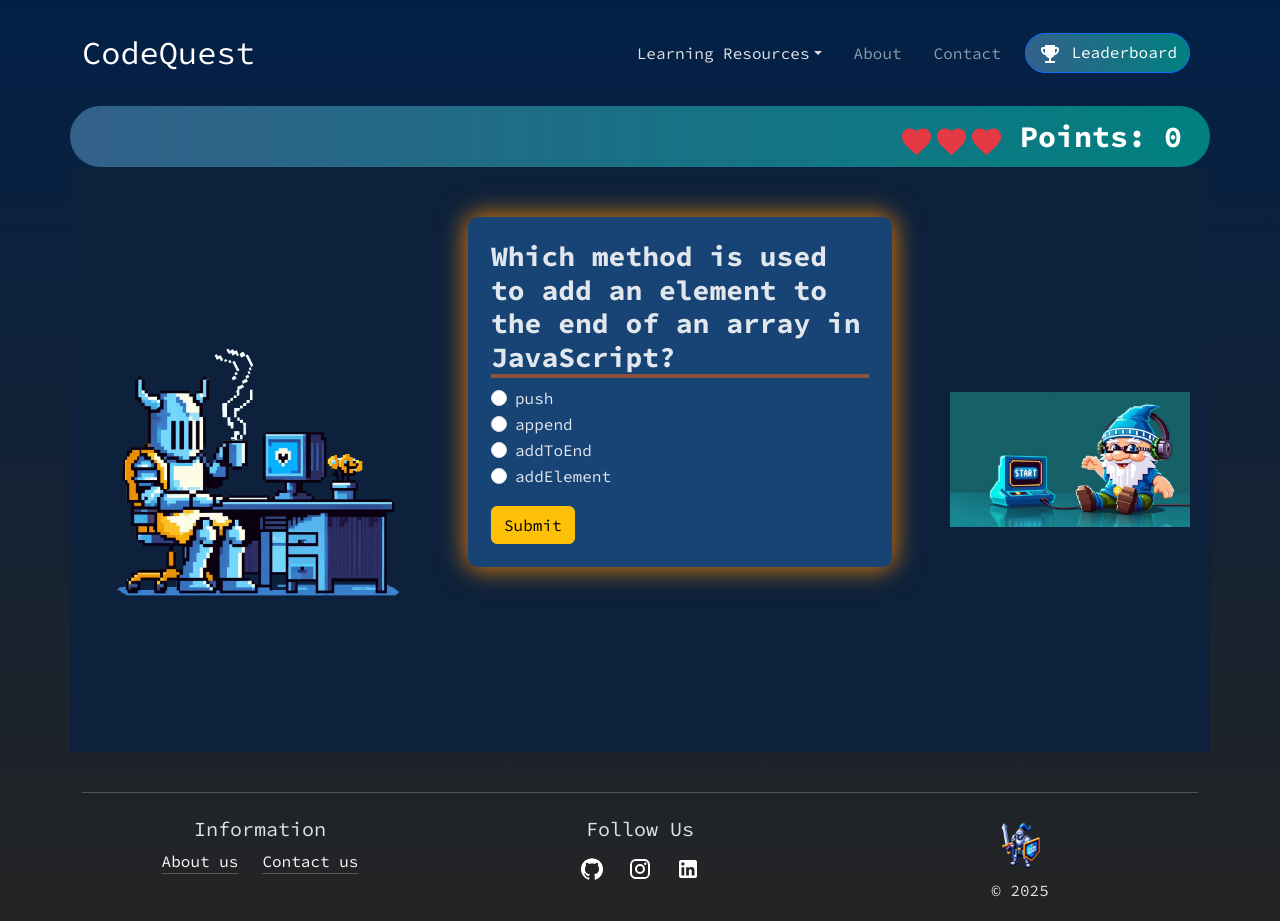
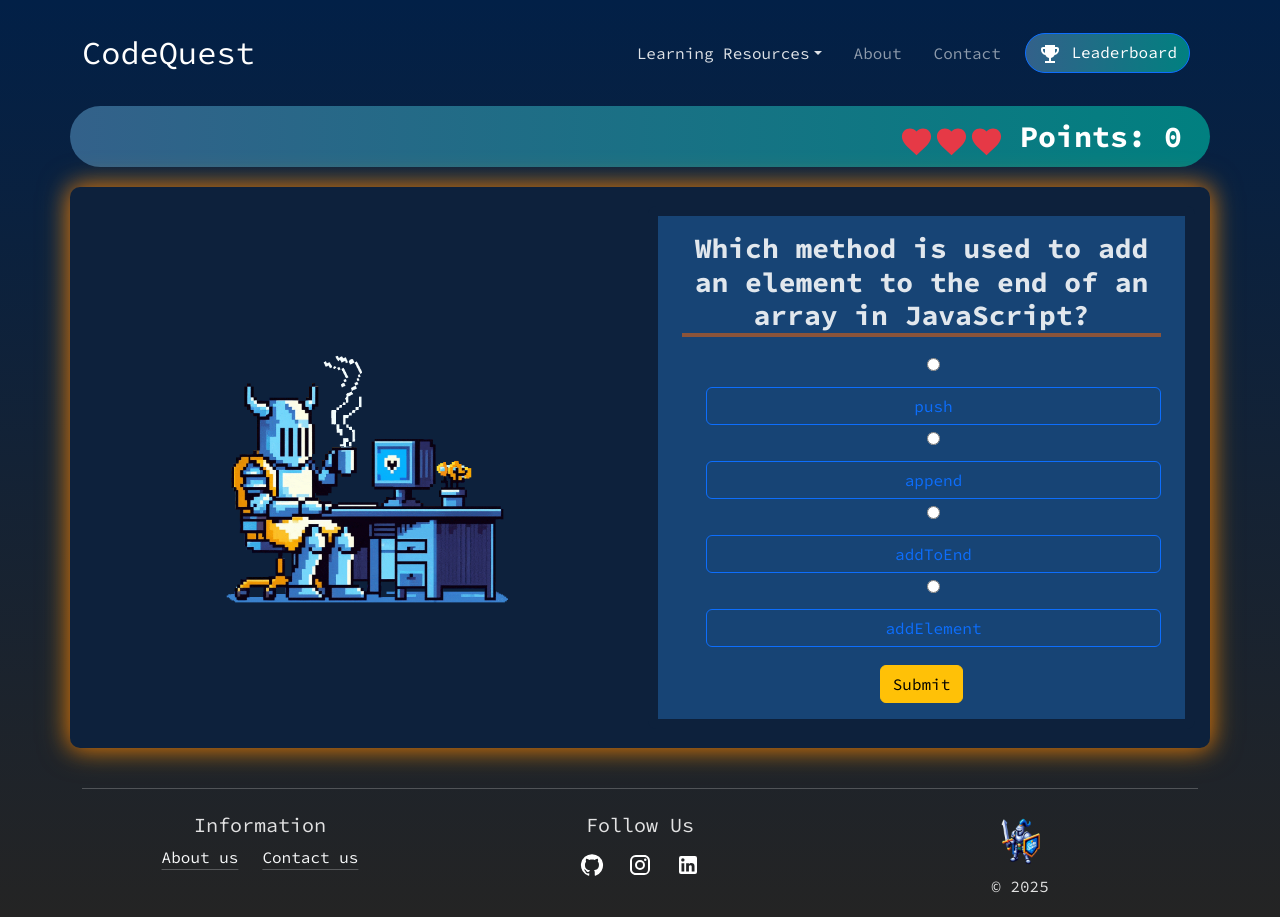
Before and after one commit to obutsan/code-quiz, a React (Vite) app: page /level1 in a window 1280 px wide. Built offline with nearby package versions, Linux system fonts and the light colour scheme.

Commit message:
edit styles challange1

```diff
--- a/src/components/JavaScriptChallenge/JavaScriptChallange.css
+++ b/src/components/JavaScriptChallenge/JavaScriptChallange.css
@@ -1,32 +1,8 @@
-.challenge1 {
-  min-height: calc(100vh - 140px - 75px);
-  display: flex;
-  flex-direction: row;
-  background-color: #0D213C;
-  justify-content: center;
-}
-
-#challengeLevel1 {
-  margin: 20px;
-  height: fit-content;
-  padding: 15px;
-  border: 10px solid #0D213C;
-  border-radius: 8px;
-  background-color: rgb(35, 105, 173, 0.5);
-}
-
-@media (min-width: 600px) {
-  #challengeLevel1 {
-    width: 50%;
-    margin: 50px;
-    padding: 50px;
-  }
-}
-
 #challengeLevel1 {
   position: relative;
   padding: 20px;
-  border: 3px solid transparent; /* Invisible border for positioning */
+  margin-top: 20px;
+  border: 3px solid transparent;
   border-radius: 10px;
   box-shadow: 0 0 20px rgba(255, 100, 0, 0.6), 0 0 30px rgba(255, 165, 0, 0.5);
   animation: flicker 2s infinite;
@@ -43,7 +19,7 @@
   border-radius: 10px;
   background: linear-gradient(45deg, rgba(255, 0, 0, 0.8), rgba(255, 165, 0, 0.8));
   animation: flame-border 2s infinite;
-  z-index: -1; /* Ensure it stays behind content */
+  z-index: -1;
 }
 
 @keyframes flicker {
@@ -66,27 +42,33 @@
   }
 }
 
-.question {
-  font-weight: 700;
-  border-bottom: 4px solid rgba(255, 100, 0, 0.5);
+
+.hero1,
+.answer {
+  max-width: 100%;
+  height: auto;
 }
-
 
 .answerBtn {
   transition: transform 0.3s ease, background-color 0.3s ease, box-shadow 0.3s ease;
 }
 
-.answerBtn:hover:not(:disabled) {
-  transform: scale(1.1); /* Slightly enlarge the button on hover */
-  background-color: #ff4500; /* Fiery orange for hover */
-  color: #fff; /* White text on hover */
-  box-shadow: 0 0 15px rgba(255, 69, 0, 0.7), 0 0 30px rgba(255, 140, 0, 0.6);
+.btn-check:checked + .btn-outline-primary {
+  background-color: #007bff; /* Change this color to your desired active state */
+  color: white; /* Text color for active state */
 }
 
-.answerBtn:disabled {
-  transform: none; /* No scaling for disabled button */
-  background-color: #e0a800; /* Muted warning color for disabled state */
-  color: #6c757d; /* Disabled text color */
-  box-shadow: none; /* No shadow when disabled */
-  cursor: not-allowed; /* Disabled state cursor */
+.btn-outline-primary:hover {
+  background-color: rgba(0, 123, 255, 0.1); /* Light background color on hover */
 }
+
+/* Hover effect for checked radio button */
+.btn-check:checked + .btn-outline-primary:hover {
+  background-color: #0056b3; /* Darker shade for hover on active state */
+  color: white; /* Maintain text color on active hover */
+}
+
+.btn-outline-primary {
+  width: 100%;
+  margin-top: 10px;
+}
--- a/src/components/JavaScriptChallenge/JavaScriptChallenge.jsx
+++ b/src/components/JavaScriptChallenge/JavaScriptChallenge.jsx
@@ -7,37 +7,31 @@ export default function JavaScriptChallenge({ count, handleAnswerButton, isFormD
 	const answerOptions = questions[count].options || [];
 
 	return (
-		<div className="container challenge1">
-			<div className="d-block mx-lg-auto img-fluid px-2">
-        <img className="hero1 object-fit-contain d-block justify-content-center " src="images/officeKnight.gif" alt="hero1" style={{maxWidth: '20em', height: '100%'}}></img>
+	  <div className="container container-fluid  challenge1 d-flex flex-column flex-lg-row align-items-center justify-content-center gap-3 py-3"
+      style={{ backgroundColor: '#0d213c'}} id='challengeLevel1'>
+
+      <div className="col-12 col-md-6 text-center">
+        <img className="hero1 img-fluid" src="images/officeKnight.gif" alt="hero1" style={{ maxWidth: '20em', height: 'auto' }}/>
       </div>
-			<div className='container challenge' id='challengeLevel1'>
-				<h3 className='question'>{question}</h3>
-				<div className='options'>
+
+      <div className="col-12 col-md-8 col-lg-6 justify-content-center challenge text-center py-3 px-4" style={{ border: '10px solid #0d213c', borderRadius: '8px', backgroundColor: 'rgba(35, 105, 173, 0.5)' }}>
+        <h3 className="question" style={{ fontWeight: '700', borderBottom: '4px solid rgba(255, 100, 0, 0.5)', marginBottom: '1rem' }}>{question}</h3>
       	<form onSubmit={handleAnswerButton} disabled={isFormDisabled}>
+          <div className="btn-group-vertical w-100">
             {answerOptions.map((option, index) => (
-							<div key={uuidv4()} className="form-check">
-								<input
-									type="radio"
-									className="form-check-input"
-									name="answer"
-									id={`option${index}`}
-									value={option}
-								/>
-								<label className="form-check-label" htmlFor={`option${index}`}>
+            <div key={uuidv4()} className="form-check w-100">
+			      <input type="radio" сlassName="btn-check" name="answer" id={`option${index}`} value={option}/>
+			      <label className="btn btn-outline-primary" htmlFor={`option${index}`}>
 				      {option}
 			      </label>
 		        </div>
             ))}
+          </div>
          <button type="submit" className="btn btn-warning mt-3 answerBtn" disabled={isFormDisabled}>
           Submit
          </button>
         </form>
       </div>
    </div>
-			<div className="d-block mx-lg-auto img-fluid px-2">
-        <img className="answer object-fit-contain d-block justify-content-center" src="/images/js/start.jpg" alt="answer" style={{maxWidth: '15em', height: '100%'}}></img>
-      </div>
-		</div>
 	);
 }
```
Also changed, not shown: public/images/fireGif.gif (renamed from public/images/fire.gif). Lines whose indentation alone changed are shown as unchanged.
